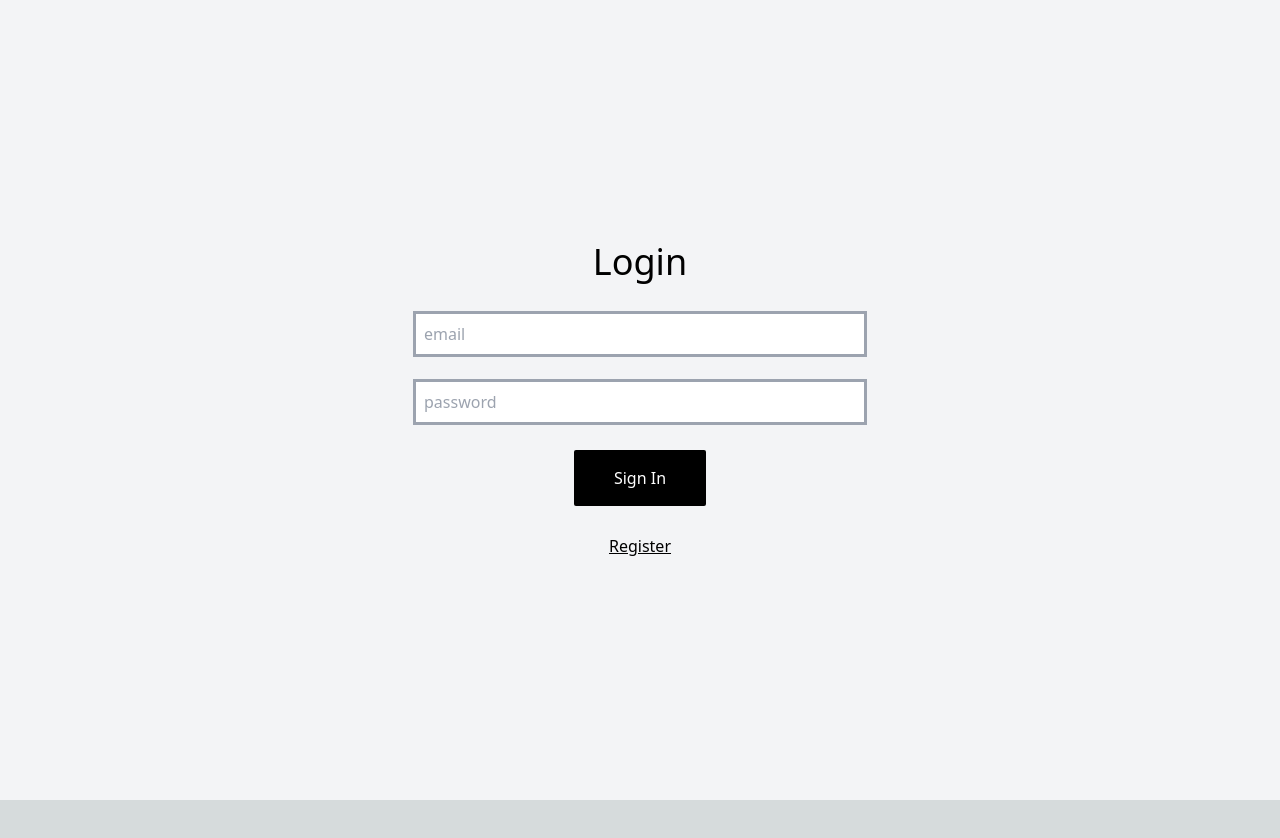
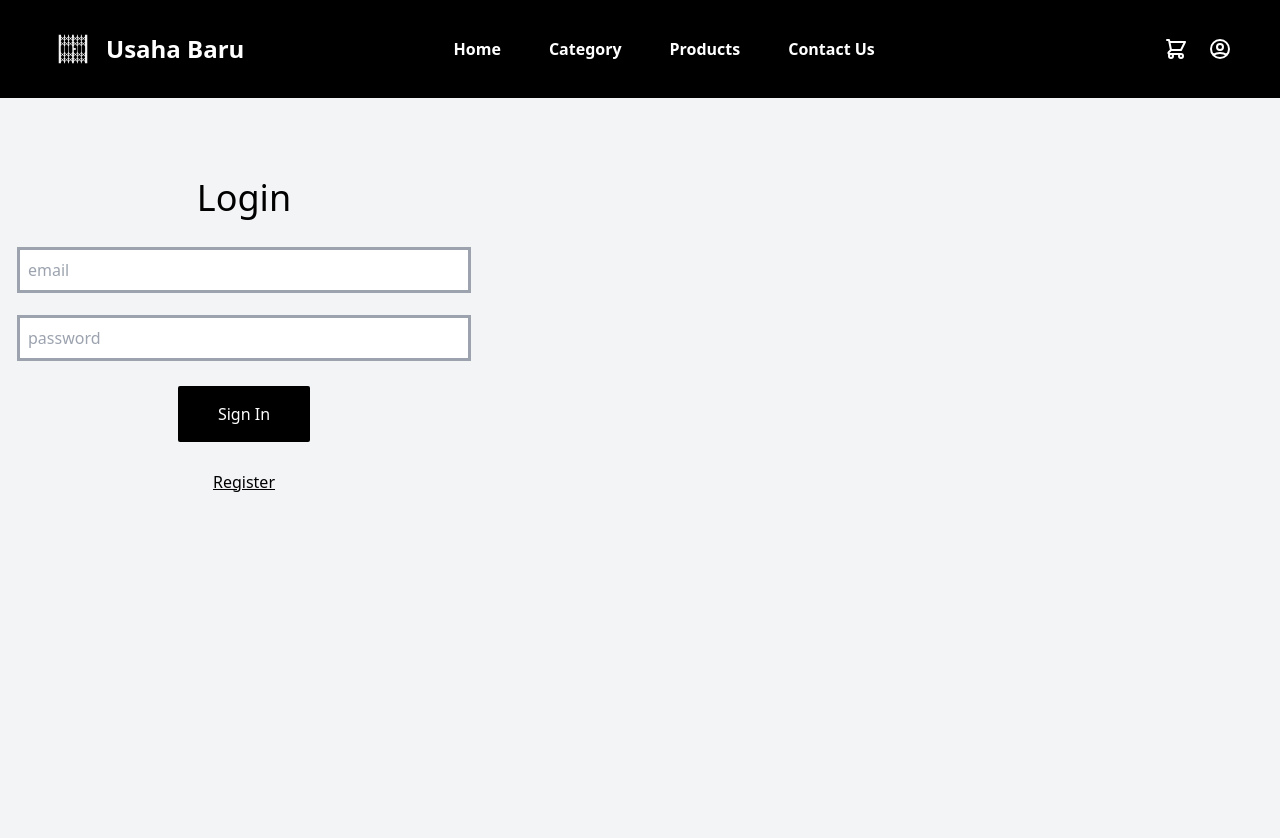
Before and after one commit to vhysxl/Next-Ecommerce, a Next.js app: page /Login in a window 1280 px wide. Shown: the top 838 px of the page. Before the commit the page ends 800 px from the top, so only its background shows below. Built offline with nearby package versions, Linux system fonts and the light colour scheme; no server answers.

Commit message:
fixing login page

```diff
--- a/pages/Login.jsx
+++ b/pages/Login.jsx
@@ -1,7 +1,12 @@
 import LoginForm from "./components/LoginForm"
+import Navbar from "./components/Navbar"
 
 export default function Login(){
     return(
+        <>
+        <Navbar/>
         <LoginForm/>
+        </>
+
     )
 }
--- a/pages/Register.jsx
+++ b/pages/Register.jsx
@@ -1,7 +1,12 @@
+import Navbar from "./components/Navbar";
 import RegisterForm from "./components/RegisterForm";
 
 export default function Register(){
     return(
-        <RegisterForm/>
+        <>
+        <Navbar/>
+         <RegisterForm/>
+        </>
+
     )
 }
--- a/pages/components/LoginForm.jsx
+++ b/pages/components/LoginForm.jsx
@@ -24,7 +24,7 @@
   };
 
   return (
-    <div className="grid place-items-center min-h-screen bg-gray-100 p-5">
+    <div className="grid place-items-baseline pt-20 min-h-screen  bg-gray-100 p-5">
     <div className="grid gap-5 max-w-md w-full">
       <label className="text-2xl md:text-4xl pb-3 text-black text-center">Login</label>
       <form onSubmit={handleSubmit} className="grid gap-7">
--- a/pages/components/Navbar.jsx
+++ b/pages/components/Navbar.jsx
@@ -163,7 +163,7 @@
                 <path strokeLinecap="round" strokeLinejoin="round" strokeWidth="2" d="M4 6h16M4 12h16M4 18h16" />
               </svg>
             </Link>
-            <Link className="flex items-center mr-6 hover:text-gray-200" href="#">
+            <Link className="flex items-center mr-6 hover:text-gray-200" href="/Login">
                 <svg xmlns="http://www.w3.org/2000/svg" className="h-6 w-6" fill="none" viewBox="0 0 24 24" stroke="currentColor">
                   <path strokeLinecap="round" strokeLinejoin="round" strokeWidth="2" d="M5.121 17.804A13.937 13.937 0 0112 16c2.5 0 4.847.655 6.879 1.804M15 10a3 3 0 11-6 0 3 3 0 016 0zm6 2a9 9 0 11-18 0 9 9 0 0118 0z" />
                 </svg>
--- a/pages/components/RegisterForm.jsx
+++ b/pages/components/RegisterForm.jsx
@@ -51,7 +51,7 @@
       };
 
       return (
-        <div className="grid place-items-center min-h-screen bg-gray-100 p-5 sm:pb-19">
+        <div className="grid place-items-baseline pt-20 min-h-screen bg-gray-100 p-5 sm:pb-19">
           <div className="grid gap-5 max-w-md w-full">
             <label className="text-2xl sm:text-3xl md:text-4xl pb-3 text-black text-center">Register</label>
             <form onSubmit={handleSubmit} className="grid gap-7">
```
